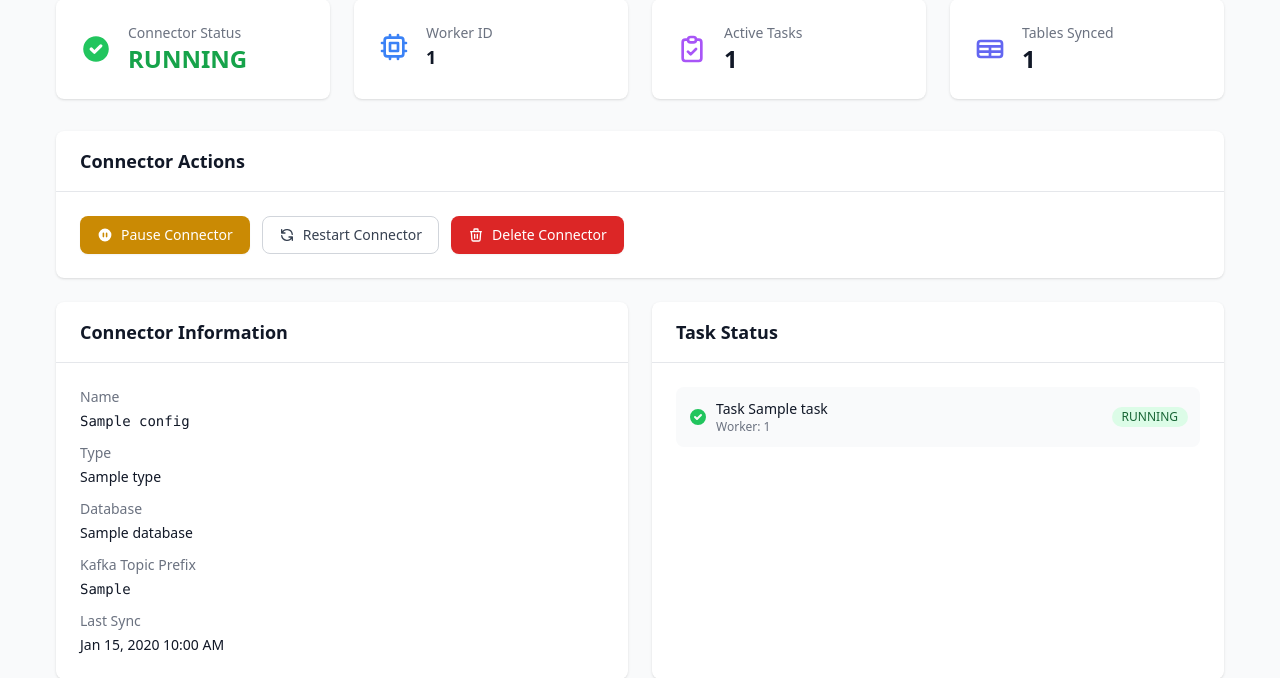
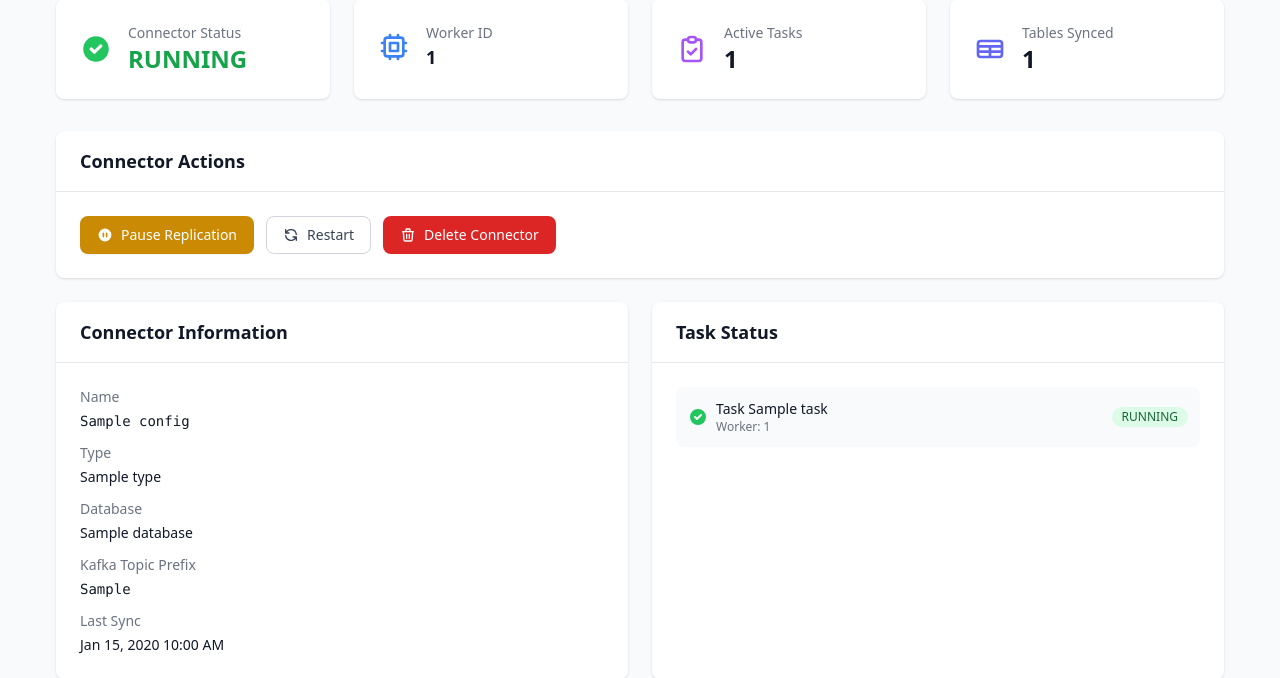
Before and after one commit to kbjovo/django-jovo-client, a Django app: page /cdc/config/1/monitor/ in a window 1280 px wide. Shown: the part 201-879 px from the top of the page. Run offline with Django 5.2, Linux system fonts and the light colour scheme; tables that the repository leaves empty hold one stand-in row (values such as "Sample post"); a database or web service that is not in the repository returns one stand-in record (values such as "Sample title"); data that the repository does not hold is empty; parts of the project's set-up code (start-up, migrations or seed data) failed here and were passed over; some libraries are stand-ins or nearby versions.

Commit message:
Demo replication working.

```diff
--- a/client/templates/client/cdc/create_connector.html
+++ b/client/templates/client/cdc/create_connector.html
@@ -1,3 +1,4 @@
+<!-- client/templates/client/cdc/create_connector.html -->
 {% extends "index.html" %}
 
 {% block content %}
--- a/client/templates/client/cdc/monitor_connector.html
+++ b/client/templates/client/cdc/monitor_connector.html
@@ -195,42 +195,59 @@
     </div>
   </div>
 
-  <!-- Connector Actions -->
+    <!-- Connector Actions -->
   <div class="bg-white dark:bg-gray-800 rounded-lg shadow mb-6">
     <div class="px-6 py-4 border-b border-gray-200 dark:border-gray-700">
       <h2 class="text-lg font-semibold text-gray-900 dark:text-white">Connector Actions</h2>
     </div>
     <div class="p-6">
       <div class="flex flex-wrap gap-3">
-        {% if connector_status.connector.state == 'RUNNING' %}
+
+        {% if not replication_config.is_active %}
+        <!-- START BUTTON - Show when replication is not active -->
+        <button
+          onclick="performAction('start')"
+          class="inline-flex items-center px-4 py-2 border border-transparent rounded-lg shadow-sm text-sm font-medium text-white bg-green-600 hover:bg-green-700 focus:outline-none focus:ring-2 focus:ring-offset-2 focus:ring-green-500">
+          <svg class="w-4 h-4 mr-2" fill="currentColor" viewBox="0 0 20 20">
+            <path fill-rule="evenodd" d="M10 18a8 8 0 100-16 8 8 0 000 16zM9.555 7.168A1 1 0 008 8v4a1 1 0 001.555.832l3-2a1 1 0 000-1.664l-3-2z" clip-rule="evenodd"></path>
+          </svg>
+          Start Replication
+        </button>
+        {% endif %}
+
+        {% if connector_status.connector.state == 'RUNNING' and replication_config.is_active %}
+        <!-- PAUSE BUTTON - Show when connector is running AND replication is active -->
         <button
           onclick="performAction('pause')"
           class="inline-flex items-center px-4 py-2 border border-transparent rounded-lg shadow-sm text-sm font-medium text-white bg-yellow-600 hover:bg-yellow-700 focus:outline-none focus:ring-2 focus:ring-offset-2 focus:ring-yellow-500">
           <svg class="w-4 h-4 mr-2" fill="currentColor" viewBox="0 0 20 20">
             <path fill-rule="evenodd" d="M18 10a8 8 0 11-16 0 8 8 0 0116 0zM7 8a1 1 0 012 0v4a1 1 0 11-2 0V8zm5-1a1 1 0 00-1 1v4a1 1 0 102 0V8a1 1 0 00-1-1z" clip-rule="evenodd"></path>
           </svg>
-          Pause Connector
+          Pause Replication
         </button>
         {% elif connector_status.connector.state == 'PAUSED' %}
+        <!-- RESUME BUTTON - Show when connector is paused -->
         <button
           onclick="performAction('resume')"
           class="inline-flex items-center px-4 py-2 border border-transparent rounded-lg shadow-sm text-sm font-medium text-white bg-green-600 hover:bg-green-700 focus:outline-none focus:ring-2 focus:ring-offset-2 focus:ring-green-500">
           <svg class="w-4 h-4 mr-2" fill="currentColor" viewBox="0 0 20 20">
             <path fill-rule="evenodd" d="M10 18a8 8 0 100-16 8 8 0 000 16zM9.555 7.168A1 1 0 008 8v4a1 1 0 001.555.832l3-2a1 1 0 000-1.664l-3-2z" clip-rule="evenodd"></path>
           </svg>
-          Resume Connector
+          Resume Replication
         </button>
         {% endif %}
 
+        <!-- RESTART BUTTON - Always available -->
         <button
           onclick="performAction('restart')"
           class="inline-flex items-center px-4 py-2 border border-gray-300 dark:border-gray-600 rounded-lg text-sm font-medium text-gray-700 dark:text-gray-300 bg-white dark:bg-gray-800 hover:bg-gray-50 dark:hover:bg-gray-700">
           <svg class="w-4 h-4 mr-2" fill="none" stroke="currentColor" viewBox="0 0 24 24">
             <path stroke-linecap="round" stroke-linejoin="round" stroke-width="2" d="M4 4v5h.582m15.356 2A8.001 8.001 0 004.582 9m0 0H9m11 11v-5h-.581m0 0a8.003 8.003 0 01-15.357-2m15.357 2H15"></path>
           </svg>
-          Restart Connector
+          Restart
         </button>
 
+        <!-- DELETE BUTTON - Always available -->
         <button
           onclick="confirmDelete()"
           class="inline-flex items-center px-4 py-2 border border-transparent rounded-lg shadow-sm text-sm font-medium text-white bg-red-600 hover:bg-red-700 focus:outline-none focus:ring-2 focus:ring-offset-2 focus:ring-red-500">
@@ -240,8 +257,26 @@
           Delete Connector
         </button>
       </div>
+
+      <!-- Status Info Banner -->
+      {% if not replication_config.is_active %}
+      <div class="mt-4 bg-blue-50 dark:bg-blue-900/10 border border-blue-200 dark:border-blue-800 rounded-lg p-4">
+        <div class="flex items-start gap-3">
+          <svg class="w-5 h-5 text-blue-600 dark:text-blue-400 flex-shrink-0 mt-0.5" fill="none" stroke="currentColor" viewBox="0 0 24 24">
+            <path stroke-linecap="round" stroke-linejoin="round" stroke-width="2" d="M13 16h-1v-4h-1m1-4h.01M21 12a9 9 0 11-18 0 9 9 0 0118 0z"></path>
+          </svg>
+          <div>
+            <h4 class="text-sm font-semibold text-blue-800 dark:text-blue-400 mb-1">Connector Ready</h4>
+            <p class="text-sm text-blue-700 dark:text-blue-500">
+              The Debezium connector has been created successfully. Click <strong>"Start Replication"</strong> to begin consuming CDC events and replicating data to the target database.
+            </p>
+          </div>
+        </div>
+      </div>
+      {% endif %}
     </div>
   </div>
+
 
   <!-- Connector Details -->
   <div class="grid grid-cols-1 lg:grid-cols-2 gap-6 mb-6">
--- a/client/utils/kafka_consumer.py
+++ b/client/utils/kafka_consumer.py
@@ -284,7 +284,7 @@ class DebeziumCDCConsumer:
                 conn.execute(stmt)
                 conn.commit()
             self.stats["inserts"] += 1
-            logger.debug(f"Inserted/Updated into {prefixed_table}")
+            logger.debug(f"✅ Inserted/Updated into {prefixed_table}")
         except Exception as e:
             self.stats["errors"] += 1
             logger.exception(f"Failed to insert into {prefixed_table}: {e}")
--- a/client/views.py
+++ b/client/views.py
@@ -459,33 +459,6 @@ class ClientDatabaseDeleteView(View):
 
 
 
-# ============================================
-# 1. CDC Dashboard - Show all configurations
-# ============================================
-# REMOVED: CDC Dashboard - Now using direct navigation to monitor/setup
-# @require_http_methods(["GET"])
-# def cdc_dashboard(request, client_pk):
-#     """
-#     Main CDC dashboard showing all replication configurations for a client
-#     """
-#     client = get_object_or_404(Client, pk=client_pk)
-#     databases = ClientDatabase.objects.filter(client=client)
-#
-#     # Get all replication configs with statistics
-#     replication_configs = ReplicationConfig.objects.filter(
-#         client_database__client=client
-#     ).select_related('client_database')
-#
-#     context = {
-#         'client': client,
-#         'databases': databases,
-#         'replication_configs': replication_configs,
-#     }
-#
-#     return render(request, 'client/cdc/dashboard.html', context)
-
-
-
 @require_http_methods(["GET", "POST"])
 def cdc_discover_tables(request, database_pk):
     """
@@ -817,6 +790,84 @@ def cdc_configure_tables(request, database_pk):
 # ============================================
 # 4. Create Debezium Connector - Step 3
 # ============================================
+# @require_http_methods(["GET", "POST"])
+# def cdc_create_connector(request, config_pk):
+#     """
+#     Create Debezium connector for the replication configuration
+#     """
+#     replication_config = get_object_or_404(ReplicationConfig, pk=config_pk)
+#     db_config = replication_config.client_database
+#     client = db_config.client
+
+#     if request.method == "POST":
+#         try:
+#             # Generate connector name
+#             connector_name = generate_connector_name(client, db_config)
+#             # Get list of tables to replicate
+#             table_mappings = replication_config.table_mappings.filter(is_enabled=True)
+#             tables_list = [tm.source_table for tm in table_mappings]
+#             # Generate connector configuration
+#             connector_config = get_connector_config_for_database(
+#                 db_config=db_config,
+#                 replication_config=replication_config,
+#                 tables_whitelist=tables_list,
+#             )
+#             if not connector_config:
+#                 raise Exception("Failed to generate connector configuration")
+
+#             # Create connector via Debezium Manager
+#             manager = DebeziumConnectorManager()
+
+#             # Check Kafka Connect health
+#             is_healthy, health_error = manager.check_kafka_connect_health()
+#             if not is_healthy:
+#                 raise Exception(f"Kafka Connect is not healthy: {health_error}")
+
+#             # Create connector
+#             success, error = manager.create_connector(
+#                 connector_name=connector_name,
+#                 config=connector_config,
+#                 notify_on_error=True
+#             )
+
+#             if not success:
+#                 raise Exception(f"Failed to create connector: {error}")
+
+#             # Update replication config
+#             replication_config.connector_name = connector_name
+#             replication_config.kafka_topic_prefix = f"client_{client.id}"
+#             replication_config.status = 'active'
+#             replication_config.is_active = True
+#             replication_config.save()
+
+#             # Update client replication status
+#             client.replication_enabled = True
+#             client.replication_status = 'active'
+#             client.save()
+
+#             messages.success(
+#                 request,
+#                 f'Debezium connector "{connector_name}" created successfully! CDC is now active.'
+#             )
+
+#             return redirect('cdc_monitor_connector', config_pk=replication_config.pk)
+
+#         except Exception as e:
+#             messages.error(request, f'Failed to create connector: {str(e)}')
+
+#     # GET: Show connector creation confirmation
+#     table_mappings = replication_config.table_mappings.filter(is_enabled=True)
+
+#     context = {
+#         'replication_config': replication_config,
+#         'db_config': db_config,
+#         'client': client,
+#         'table_mappings': table_mappings,
+#     }
+
+#     return render(request, 'client/cdc/create_connector.html', context)
+
+
 @require_http_methods(["GET", "POST"])
 def cdc_create_connector(request, config_pk):
     """
@@ -830,15 +881,18 @@ def cdc_create_connector(request, config_pk):
         try:
             # Generate connector name
             connector_name = generate_connector_name(client, db_config)
+
             # Get list of tables to replicate
             table_mappings = replication_config.table_mappings.filter(is_enabled=True)
             tables_list = [tm.source_table for tm in table_mappings]
+
             # Generate connector configuration
             connector_config = get_connector_config_for_database(
                 db_config=db_config,
                 replication_config=replication_config,
                 tables_whitelist=tables_list,
             )
+
             if not connector_config:
                 raise Exception("Failed to generate connector configuration")
 
@@ -860,26 +914,23 @@ def cdc_create_connector(request, config_pk):
             if not success:
                 raise Exception(f"Failed to create connector: {error}")
 
-            # Update replication config
+            # Update replication config (but don't start replication yet)
             replication_config.connector_name = connector_name
             replication_config.kafka_topic_prefix = f"client_{client.id}"
-            replication_config.status = 'active'
-            replication_config.is_active = True
+            replication_config.status = 'configured'  # Changed from 'active'
+            replication_config.is_active = False  # Changed from True
             replication_config.save()
-
-            # Update client replication status
-            client.replication_enabled = True
-            client.replication_status = 'active'
-            client.save()
 
             messages.success(
                 request,
-                f'Debezium connector "{connector_name}" created successfully! CDC is now active.'
+                f'✅ Debezium connector "{connector_name}" created successfully! '
+                f'You can now start replication from the monitoring page.'
             )
 
             return redirect('cdc_monitor_connector', config_pk=replication_config.pk)
 
         except Exception as e:
+            logger.error(f"Failed to create connector: {e}", exc_info=True)
             messages.error(request, f'Failed to create connector: {str(e)}')
 
     # GET: Show connector creation confirmation
@@ -893,6 +944,7 @@ def cdc_create_connector(request, config_pk):
     }
 
     return render(request, 'client/cdc/create_connector.html', context)
+
 
 
 # ============================================
@@ -963,10 +1015,72 @@ def ajax_get_table_schema(request, database_pk, table_name):
 # ============================================
 # 7. Connector Actions (Pause/Resume/Delete)
 # ============================================
+# @require_http_methods(["POST"])
+# def cdc_connector_action(request, config_pk, action):
+#     """
+#     Handle connector actions: pause, resume, restart, delete
+#     """
+#     replication_config = get_object_or_404(ReplicationConfig, pk=config_pk)
+#     connector_name = replication_config.connector_name
+
+#     if not connector_name:
+#         return JsonResponse({
+#             'success': False,
+#             'error': 'No connector configured'
+#         }, status=400)
+
+#     try:
+#         manager = DebeziumConnectorManager()
+
+#         if action == 'pause':
+#             success, error = manager.pause_connector(connector_name)
+#             replication_config.status = 'paused' if success else replication_config.status
+#             message = 'Connector paused successfully'
+
+#         elif action == 'resume':
+#             success, error = manager.resume_connector(connector_name)
+#             replication_config.status = 'active' if success else replication_config.status
+#             message = 'Connector resumed successfully'
+
+#         elif action == 'restart':
+#             success, error = manager.restart_connector(connector_name)
+#             message = 'Connector restarted successfully'
+
+#         elif action == 'delete':
+#             success, error = manager.delete_connector(connector_name, notify=True)
+#             if success:
+#                 replication_config.status = 'disabled'
+#                 replication_config.connector_name = None
+#             message = 'Connector deleted successfully'
+
+#         else:
+#             return JsonResponse({
+#                 'success': False,
+#                 'error': f'Unknown action: {action}'
+#             }, status=400)
+
+#         if success:
+#             replication_config.save()
+#             messages.success(request, message)
+#             return JsonResponse({'success': True, 'message': message})
+#         else:
+#             return JsonResponse({
+#                 'success': False,
+#                 'error': error
+#             }, status=400)
+
+#     except Exception as e:
+#         return JsonResponse({
+#             'success': False,
+#             'error': str(e)
+#         }, status=500)
+
+
+
 @require_http_methods(["POST"])
 def cdc_connector_action(request, config_pk, action):
     """
-    Handle connector actions: pause, resume, restart, delete
+    Handle connector actions: start, pause, resume, restart, delete
     """
     replication_config = get_object_or_404(ReplicationConfig, pk=config_pk)
     connector_name = replication_config.connector_name
@@ -980,26 +1094,83 @@ def cdc_connector_action(request, config_pk, action):
     try:
         manager = DebeziumConnectorManager()
 
-        if action == 'pause':
+        if action == 'start':
+            # Start the Kafka consumer to begin replication
+            logger.info(f"🚀 Starting replication for config {config_pk}")
+
+            # Check connector is running first
+            exists, status_data = manager.get_connector_status(connector_name)
+            if not exists:
+                return JsonResponse({
+                    'success': False,
+                    'error': 'Connector not found'
+                }, status=400)
+
+            connector_state = status_data.get('connector', {}).get('state', 'UNKNOWN')
+            if connector_state != 'RUNNING':
+                return JsonResponse({
+                    'success': False,
+                    'error': f'Connector is not running. Current state: {connector_state}'
+                }, status=400)
+
+            # Start Kafka consumer task
+            task = start_kafka_consumer.apply_async(
+                args=[config_pk],
+                countdown=2  # Start after 2 seconds
+            )
+
+            # Update status
+            replication_config.status = 'active'
+            replication_config.is_active = True
+            replication_config.save()
+
+            # Update client replication status
+            client = replication_config.client_database.client
+            client.replication_enabled = True
+            client.replication_status = 'active'
+            client.save()
+
+            message = f'Replication started successfully! Task ID: {task.id}'
+            success = True
+            error = None
+
+        elif action == 'pause':
             success, error = manager.pause_connector(connector_name)
-            replication_config.status = 'paused' if success else replication_config.status
-            message = 'Connector paused successfully'
+            if success:
+                # Also stop the consumer
+                stop_kafka_consumer(replication_config.pk)
+                replication_config.status = 'paused'
+                replication_config.is_active = False
+            message = 'Connector paused and consumer stopped successfully'
 
         elif action == 'resume':
             success, error = manager.resume_connector(connector_name)
-            replication_config.status = 'active' if success else replication_config.status
-            message = 'Connector resumed successfully'
+            if success:
+                # Restart consumer
+                start_kafka_consumer.apply_async(
+                    args=[replication_config.pk],
+                    countdown=2
+                )
+                replication_config.status = 'active'
+                replication_config.is_active = True
+            message = 'Connector resumed and consumer restarted successfully'
 
         elif action == 'restart':
             success, error = manager.restart_connector(connector_name)
-            message = 'Connector restarted successfully'
+            if success:
+                # Restart consumer
+                restart_replication.apply_async(args=[replication_config.pk])
+            message = 'Connector and consumer restarted successfully'
 
         elif action == 'delete':
             success, error = manager.delete_connector(connector_name, notify=True)
             if success:
+                # Stop consumer first
+                stop_kafka_consumer(replication_config.pk)
                 replication_config.status = 'disabled'
                 replication_config.connector_name = None
-            message = 'Connector deleted successfully'
+                replication_config.is_active = False
+            message = 'Connector deleted and consumer stopped successfully'
 
         else:
             return JsonResponse({
@@ -1018,6 +1189,7 @@ def cdc_connector_action(request, config_pk, action):
             }, status=400)
 
     except Exception as e:
+        logger.error(f"❌ Error performing action {action}: {e}", exc_info=True)
         return JsonResponse({
             'success': False,
             'error': str(e)
```
Also changed, not shown: client/tasks.py (+110 -8 lines), client/utils/date_converter.py (added, +85 -0 lines).
